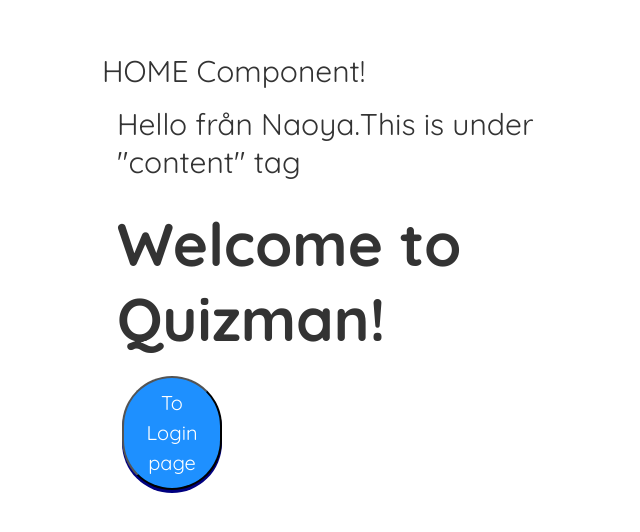
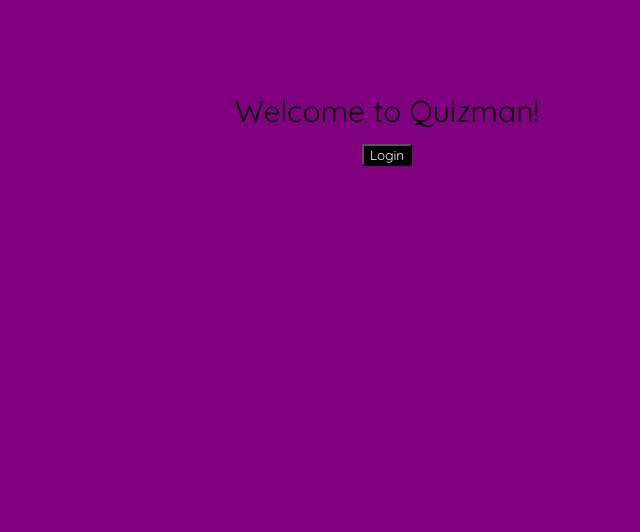
Before and after one commit to naoiri/Quiz-man, a React (Create React App) app in the folder frontend/: page / in a window 1280 px wide. Shown: the part 108-640 px from the top of the page, without its empty margins (253-893 px from the left). Built offline with nearby package versions, Linux system fonts and the light colour scheme; the HTML template or start-up script is replaced by a standard one.

Commit message:
getting latest development update

```diff
--- a/frontend/src/App.js
+++ b/frontend/src/App.js
@@ -1,4 +1,4 @@
-import Navbar from './Navbar';
+
 import Login from './Login';
 import { BrowserRouter as Router, Route, Switch } from 'react-router-dom';
 import Home from './Home';
@@ -11,8 +11,6 @@ function App() {
   return (
     <Router>
       <div className="App">
-        <Navbar/>
-
         <div className="content">
 
           <Switch>
--- a/frontend/src/CreateUser.js
+++ b/frontend/src/CreateUser.js
@@ -14,12 +14,12 @@ function CreateUser() {
     }
 
     return (
-        <div>
-            <h1>This is the Create User Page</h1>
+        <div className="wrapper">
+            Create User
             <form onSubmit={postData}>
                 <input type="text" name="email" placeholder="email"/>
                 <input type="text" name="password" placeholder="password"/>
-                <button>Submit</button>
+                <button className="button">Create</button>
             </form>
         </div>
     );
--- a/frontend/src/Home.js
+++ b/frontend/src/Home.js
@@ -1,17 +1,20 @@
 import { Link } from 'react-router-dom';
+import './Home.css'
 
 const Home = () => {
 
     return (
-        <div className="home" style={{
+        <div className="wrapper" style={{
             fontSize: "30px",
-            marginBottom: "10px"
-        }}>HOME Component!
-          <p>Hello från Naoya.This is under "content" tag</p>
-          <h1>Welcome to Quizman!</h1>
+        }}>
+          <div>
+          Welcome to Quizman!
+          </div>
+          <div>
           <Link to="/login">
-            <button className="startButton">To Login page</button>
+            <button className="button">Login</button>
           </Link>
+          </div>
         </div>
     );
 }
--- a/frontend/src/Login.js
+++ b/frontend/src/Login.js
@@ -44,12 +44,12 @@ const Login = () => {
     }
 
     return (
-      <div>
+      <div className="wrapper">
         <form onSubmit={handleSubmit}>
           <input type="email" name="email" placeholder="email"/>
           <input type="password" name="password" placeholder="password"/>
 
-          <button>Submit</button>
+          <button className="button">Login</button>
           <div>{text}</div>
             <div>
                 {login &&
@@ -58,7 +58,7 @@ const Login = () => {
             </div>
         </form>
           <Link to="/createuser">
-          <button>Create User</button>
+          <button className="button">Create User</button>
           </Link>
       </div>
     )
--- a/frontend/src/index.css
+++ b/frontend/src/index.css
@@ -1,59 +1,22 @@
 @import url('https://fonts.googleapis.com/css2?family=Quicksand:wght@300;400;500;600;700&display=swap');
 
+body{
+  background-color: purple;
+}
 /* base styles */
 * {
-  margin: 5px;
-  padding: 10px;
   font-family: "Quicksand"; /*Imported font*/
-  color: #333;
-  /*border: 1px solid black to help delveloping*/
+  color: black;
+  text-align:center
 
 }
-.navbar {
-  padding: 20px;
-  display: flex;
-  align-items: center;
-  max-width: 600px;
-  margin: 0 auto;
-  border-bottom: 1px solid #f2f2f2;
-}
-.navbar h1 {
-  color: #f1356d;
-}
-.navbar .links {
-  margin-left: auto;
-}
-.navbar a {
-  margin-left: 16px;
-  text-decoration: none;
-  padding: 6px;
-}
-.navbar a:hover {
-  color: #f1356d;
-}
-.content {
-  max-width: 600px;
-  margin: 40px auto;
-  padding: 20px;
+
+.button{
+  background-color: black;
+  color: white
 }
 
-button {
-  background-color: #1e90ff;
-  box-shadow: 0px 3px #000080;
-  width: 100px;
-  text-align: center;
-  cursor: pointer;
-  color: white;
-  font-size: 20px;
-  line-height: 30px;
-  border-radius: 50px;
+.wrapper{
+  display: grid;
+  margin: 200px;
 }
-button:hover {
-  background-color: #1e69da;
-  color: white;
-}
-button:active {
-  box-shadow: none;
-  position: relative;
-  top: 3px;
-}
```
